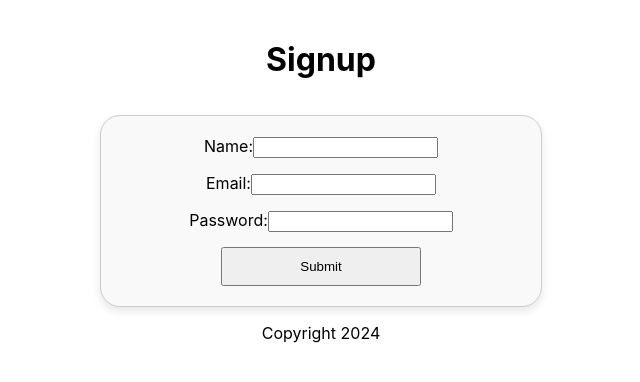
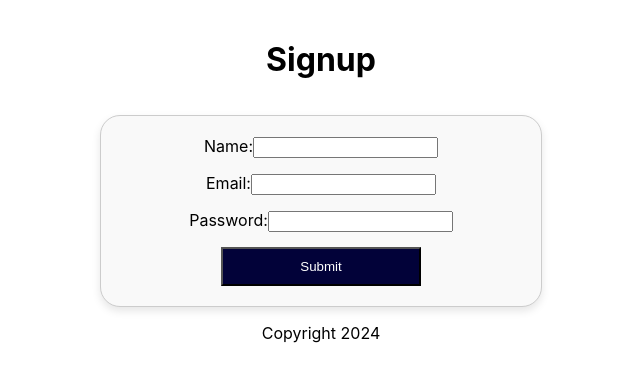
Before and after one commit to TomG87/application_frontend, a React (Create React App) app: page / in a window 1280 px wide. Shown: the top 382 px of the page, without its empty margins (319-959 px from the left). Built offline with nearby package versions, Linux system fonts and the light colour scheme.

Commit message:
add `submit` class to style the submit button.

```diff
--- a/src/App.css
+++ b/src/App.css
@@ -31,4 +31,6 @@ text-align: center;
   max-width: 200px;
   padding: 10px;
   margin: 0 auto;
+  background-color: rgb(2, 2, 57);
+  color: white;
 }
```
